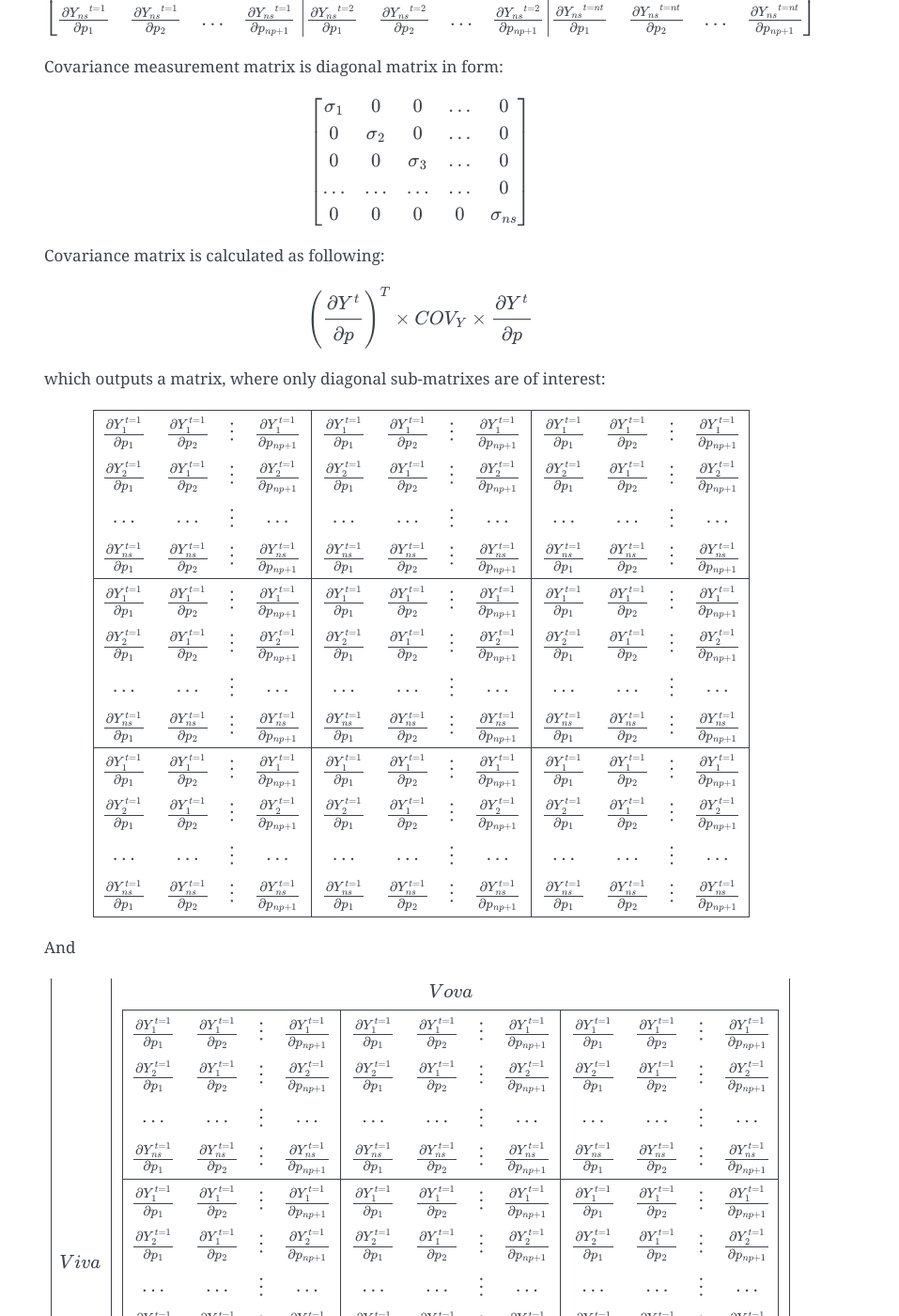
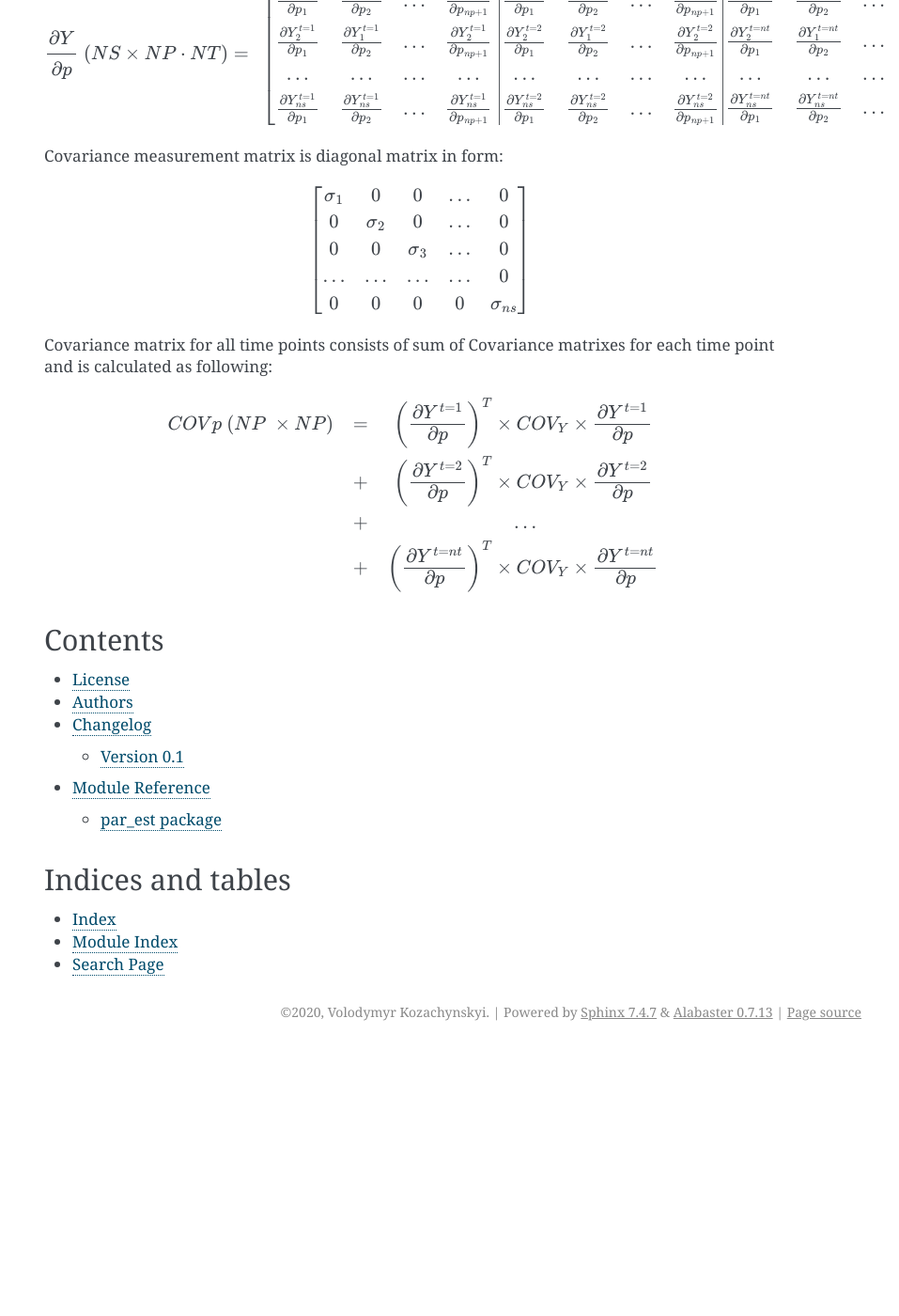
Before and after one commit to kozachynskyi/mopeds, a Sphinx documentation site: the page built from docs/index.rst, in a window 1280 px wide and 1400 px high, scrolled down 752 px. Shown: the whole window at 94% size, without its empty margins (323-1280 px from the left). Built offline with Sphinx 7.4.7, drawn with Linux system fonts in a browser that asks for light colours; after the commit the page ends 1868 px from its top, so only the background shows below that; some of the changed text lies outside the part shown.

Commit message:
WIP: Added info on covariance calculation

```diff
--- a/docs/index.rst
+++ b/docs/index.rst
@@ -30,26 +30,31 @@ Jacobian Matrix from Simulator is provided in a given form (first parameter is t
 
 .. math::
 
-        \begin{bmatrix}
-        \begin{matrix}
-            \frac{\partial{Y_1}^{t=1}}{\partial{p_1}}  & \frac{\partial{Y_1}^{t=1}}{\partial{p_2}}  & ... & \frac{\partial{Y_1}^{t=1}}{\partial{p_{np+1}}}  \\
-            \frac{\partial{Y_2}^{t=1}}{\partial{p_1}}  &  \frac{\partial{Y_1}^{t=1}}{\partial{p_2}} & ...  & \frac{\partial{Y_2}^{t=1}}{\partial{p_{np+1}}}  \\
-            ...  & ... & ... & ...  \\
-            \frac{\partial{Y_{ns}}^{t=1}}{\partial{p_1}} & \frac{\partial{Y_{ns}}^{t=1}}{\partial{p_2}} & ... & \frac{\partial{Y_{ns}}^{t=1}}{\partial{p_{np+1}}}
-        \end{matrix}
-        \begin{vmatrix}
-            \frac{\partial{Y_1}^{t=2}}{\partial{p_1}}  & \frac{\partial{Y_1}^{t=2}}{\partial{p_2}}  & ... & \frac{\partial{Y_1}^{t=2}}{\partial{p_{np+1}}} \\
-            \frac{\partial{Y_2}^{t=2}}{\partial{p_1}}  &  \frac{\partial{Y_1}^{t=2}}{\partial{p_2}} & ...  & \frac{\partial{Y_2}^{t=2}}{\partial{p_{np+1}}} \\
-            ...  & ... & ... & ... \\
-            \frac{\partial{Y_{ns}}^{t=2}}{\partial{p_1}} & \frac{\partial{Y_{ns}}^{t=2}}{\partial{p_2}} & ... & \frac{\partial{Y_{ns}}^{t=2}}{\partial{p_{np+1}}}
-        \end{vmatrix}
-        \begin{matrix}
-            \frac{\partial{Y_1}^{t=nt}}{\partial{p_1}}  & \frac{\partial{Y_1}^{t=nt}}{\partial{p_2}}  & ... & \frac{\partial{Y_1}^{t=nt}}{\partial{p_{np+1}}} \\
-            \frac{\partial{Y_2}^{t=nt}}{\partial{p_1}}  &  \frac{\partial{Y_1}^{t=nt}}{\partial{p_2}} & ...  & \frac{\partial{Y_2}^{t=nt}}{\partial{p_{np+1}}} \\
-            ...  & ... & ... & ... \\
-            \frac{\partial{Y_{ns}}^{t=nt}}{\partial{p_1}} & \frac{\partial{Y_{ns}}^{t=nt}}{\partial{p_2}} & ... & \frac{\partial{Y_{ns}}^{t=nt}}{\partial{p_{np+1}}}
-        \end{matrix}
-        \end{bmatrix}
+
+    \begin{gather*}
+    \cfrac{\partial Y}{\partial p} \ ( NS\times NP\cdot NT) =\begin{bmatrix}
+    \cfrac{\partial Y^{t=1}}{\partial p} & \cfrac{\partial Y^{t=2}}{\partial p} & \cdots  & \cfrac{\partial Y^{t=nt}}{\partial p}
+    \end{bmatrix} ,\ where\ \ \cfrac{\partial Y^{t}}{\partial p} \ ( NS\times NP)\\
+    \\
+    \cfrac{\partial Y}{\partial p} \ ( NS\times NP\cdot NT) =\ \begin{bmatrix}
+    \begin{matrix}
+    \frac{\partial Y_{1}^{t=1}}{\partial p_{1}} & \frac{\partial Y_{1}^{t=1}}{\partial p_{2}} & ... & \frac{\partial Y_{1}^{t=1}}{\partial p_{np+1}}\\
+    \frac{\partial Y_{2}^{t=1}}{\partial p_{1}} & \frac{\partial Y_{1}^{t=1}}{\partial p_{2}} & ... & \frac{\partial Y_{2}^{t=1}}{\partial p_{np+1}}\\
+    ... & ... & ... & ...\\
+    \frac{\partial Y_{ns}^{t=1}}{\partial p_{1}} & \frac{\partial Y_{ns}^{t=1}}{\partial p_{2}} & ... & \frac{\partial Y_{ns}^{t=1}}{\partial p_{np+1}}
+    \end{matrix}\begin{vmatrix}
+    \frac{\partial Y_{1}^{t=2}}{\partial p_{1}} & \frac{\partial Y_{1}^{t=2}}{\partial p_{2}} & ... & \frac{\partial Y_{1}^{t=2}}{\partial p_{np+1}}\\
+    \frac{\partial Y_{2}^{t=2}}{\partial p_{1}} & \frac{\partial Y_{1}^{t=2}}{\partial p_{2}} & ... & \frac{\partial Y_{2}^{t=2}}{\partial p_{np+1}}\\
+    ... & ... & ... & ...\\
+    \frac{\partial Y_{ns}^{t=2}}{\partial p_{1}} & \frac{\partial Y_{ns}^{t=2}}{\partial p_{2}} & ... & \frac{\partial Y_{ns}^{t=2}}{\partial p_{np+1}}
+    \end{vmatrix}\begin{matrix}
+    \frac{\partial Y_{1}^{t=nt}}{\partial p_{1}} & \frac{\partial Y_{1}^{t=nt}}{\partial p_{2}} & ... & \frac{\partial Y_{1}^{t=nt}}{\partial p_{np+1}}\\
+    \frac{\partial Y_{2}^{t=nt}}{\partial p_{1}} & \frac{\partial Y_{1}^{t=nt}}{\partial p_{2}} & ... & \frac{\partial Y_{2}^{t=nt}}{\partial p_{np+1}}\\
+    ... & ... & ... & ...\\
+    \frac{\partial Y_{ns}^{t=nt}}{\partial p_{1}} & \frac{\partial Y_{ns}^{t=nt}}{\partial p_{2}} & ... & \frac{\partial Y_{ns}^{t=nt}}{\partial p_{np+1}}
+    \end{matrix}
+    \end{bmatrix}
+    \end{gather*}
 
 
 Covariance measurement matrix is diagonal matrix in form:
@@ -64,44 +69,23 @@ Covariance measurement matrix is diagonal matrix in form:
             0 & 0 & 0 & 0 & \sigma_{ns}
         \end{bmatrix}
 
-Covariance matrix is calculated as following:
+Covariance matrix for all time points consists of sum of Covariance matrixes for each time point and is calculated as following:
 
 .. math::
 
-    \left(\cfrac{\partial{Y}^{t}}{\partial{p}}\right)^T \times COV_Y \times \cfrac{\partial{Y}^{t}}{\partial{p}}
-
-which outputs a matrix, where only diagonal sub-matrixes are of interest:
-
-.. math::
+    \begin{equation*}
+    \begin{matrix}
+    COVp\ ( NP\ \times NP) & = & \left(\cfrac{\partial Y^{t=1}}{\partial p}\right)^{T} \times COV_{Y} \times \cfrac{\partial Y^{t=1}}{\partial p} \ \\
+     & + & \left(\cfrac{\partial Y^{t=2}}{\partial p}\right)^{T} \times COV_{Y} \times \cfrac{\partial Y^{t=2}}{\partial p} \ \\
+     & + & \dotsc \\
+     & + & \left(\cfrac{\partial Y^{t=nt}}{\partial p}\right)^{T} \times COV_{Y} \times \cfrac{\partial Y^{t=nt}}{\partial p} \
+    \end{matrix} \ \
+    \end{equation*}
 
 
 
-    \begin{equation*}
-    \begin{array}{|c c c c|c c c c|c c c c|}
-    \hline
-    \frac{\partial Y_{1}^{t=1}}{\partial p_{1}} & \frac{\partial Y_{1}^{t=1}}{\partial p_{2}} & \vdots  & \frac{\partial Y_{1}^{t=1}}{\partial p_{np+1}} & \frac{\partial Y_{1}^{t=1}}{\partial p_{1}} & \frac{\partial Y_{1}^{t=1}}{\partial p_{2}} & \vdots  & \frac{\partial Y_{1}^{t=1}}{\partial p_{np+1}} & \frac{\partial Y_{1}^{t=1}}{\partial p_{1}} & \frac{\partial Y_{1}^{t=1}}{\partial p_{2}} & \vdots  & \frac{\partial Y_{1}^{t=1}}{\partial p_{np+1}}\\
-    \frac{\partial Y_{2}^{t=1}}{\partial p_{1}} & \frac{\partial Y_{1}^{t=1}}{\partial p_{2}} & \vdots  & \frac{\partial Y_{2}^{t=1}}{\partial p_{np+1}} & \frac{\partial Y_{2}^{t=1}}{\partial p_{1}} & \frac{\partial Y_{1}^{t=1}}{\partial p_{2}} & \vdots  & \frac{\partial Y_{2}^{t=1}}{\partial p_{np+1}} & \frac{\partial Y_{2}^{t=1}}{\partial p_{1}} & \frac{\partial Y_{1}^{t=1}}{\partial p_{2}} & \vdots  & \frac{\partial Y_{2}^{t=1}}{\partial p_{np+1}}\\
-    \cdots  & \cdots  & \vdots  & \cdots  & \cdots  & \cdots  & \vdots  & \cdots  & \cdots  & \cdots  & \vdots  & \cdots \\
-    \frac{\partial Y_{ns}^{t=1}}{\partial p_{1}} & \frac{\partial Y_{ns}^{t=1}}{\partial p_{2}} & \vdots  & \frac{\partial Y_{ns}^{t=1}}{\partial p_{np+1}} & \frac{\partial Y_{ns}^{t=1}}{\partial p_{1}} & \frac{\partial Y_{ns}^{t=1}}{\partial p_{2}} & \vdots  & \frac{\partial Y_{ns}^{t=1}}{\partial p_{np+1}} & \frac{\partial Y_{ns}^{t=1}}{\partial p_{1}} & \frac{\partial Y_{ns}^{t=1}}{\partial p_{2}} & \vdots  & \frac{\partial Y_{ns}^{t=1}}{\partial p_{np+1}}\\
-    \hline
-    \frac{\partial Y_{1}^{t=1}}{\partial p_{1}} & \frac{\partial Y_{1}^{t=1}}{\partial p_{2}} & \vdots  & \frac{\partial Y_{1}^{t=1}}{\partial p_{np+1}} & \frac{\partial Y_{1}^{t=1}}{\partial p_{1}} & \frac{\partial Y_{1}^{t=1}}{\partial p_{2}} & \vdots  & \frac{\partial Y_{1}^{t=1}}{\partial p_{np+1}} & \frac{\partial Y_{1}^{t=1}}{\partial p_{1}} & \frac{\partial Y_{1}^{t=1}}{\partial p_{2}} & \vdots  & \frac{\partial Y_{1}^{t=1}}{\partial p_{np+1}}\\
-    \frac{\partial Y_{2}^{t=1}}{\partial p_{1}} & \frac{\partial Y_{1}^{t=1}}{\partial p_{2}} & \vdots  & \frac{\partial Y_{2}^{t=1}}{\partial p_{np+1}} & \frac{\partial Y_{2}^{t=1}}{\partial p_{1}} & \frac{\partial Y_{1}^{t=1}}{\partial p_{2}} & \vdots  & \frac{\partial Y_{2}^{t=1}}{\partial p_{np+1}} & \frac{\partial Y_{2}^{t=1}}{\partial p_{1}} & \frac{\partial Y_{1}^{t=1}}{\partial p_{2}} & \vdots  & \frac{\partial Y_{2}^{t=1}}{\partial p_{np+1}}\\
-    \cdots  & \cdots  & \vdots  & \cdots  & \cdots  & \cdots  & \vdots  & \cdots  & \cdots  & \cdots  & \vdots  & \cdots \\
-    \frac{\partial Y_{ns}^{t=1}}{\partial p_{1}} & \frac{\partial Y_{ns}^{t=1}}{\partial p_{2}} & \vdots  & \frac{\partial Y_{ns}^{t=1}}{\partial p_{np+1}} & \frac{\partial Y_{ns}^{t=1}}{\partial p_{1}} & \frac{\partial Y_{ns}^{t=1}}{\partial p_{2}} & \vdots  & \frac{\partial Y_{ns}^{t=1}}{\partial p_{np+1}} & \frac{\partial Y_{ns}^{t=1}}{\partial p_{1}} & \frac{\partial Y_{ns}^{t=1}}{\partial p_{2}} & \vdots  & \frac{\partial Y_{ns}^{t=1}}{\partial p_{np+1}}\\
-    \hline
-    \frac{\partial Y_{1}^{t=1}}{\partial p_{1}} & \frac{\partial Y_{1}^{t=1}}{\partial p_{2}} & \vdots  & \frac{\partial Y_{1}^{t=1}}{\partial p_{np+1}} & \frac{\partial Y_{1}^{t=1}}{\partial p_{1}} & \frac{\partial Y_{1}^{t=1}}{\partial p_{2}} & \vdots  & \frac{\partial Y_{1}^{t=1}}{\partial p_{np+1}} & \frac{\partial Y_{1}^{t=1}}{\partial p_{1}} & \frac{\partial Y_{1}^{t=1}}{\partial p_{2}} & \vdots  & \frac{\partial Y_{1}^{t=1}}{\partial p_{np+1}}\\
-    \frac{\partial Y_{2}^{t=1}}{\partial p_{1}} & \frac{\partial Y_{1}^{t=1}}{\partial p_{2}} & \vdots  & \frac{\partial Y_{2}^{t=1}}{\partial p_{np+1}} & \frac{\partial Y_{2}^{t=1}}{\partial p_{1}} & \frac{\partial Y_{1}^{t=1}}{\partial p_{2}} & \vdots  & \frac{\partial Y_{2}^{t=1}}{\partial p_{np+1}} & \frac{\partial Y_{2}^{t=1}}{\partial p_{1}} & \frac{\partial Y_{1}^{t=1}}{\partial p_{2}} & \vdots  & \frac{\partial Y_{2}^{t=1}}{\partial p_{np+1}}\\
-    \cdots  & \cdots  & \vdots  & \cdots  & \cdots  & \cdots  & \vdots  & \cdots  & \cdots  & \cdots  & \vdots  & \cdots \\
-    \frac{\partial Y_{ns}^{t=1}}{\partial p_{1}} & \frac{\partial Y_{ns}^{t=1}}{\partial p_{2}} & \vdots  & \frac{\partial Y_{ns}^{t=1}}{\partial p_{np+1}} & \frac{\partial Y_{ns}^{t=1}}{\partial p_{1}} & \frac{\partial Y_{ns}^{t=1}}{\partial p_{2}} & \vdots  & \frac{\partial Y_{ns}^{t=1}}{\partial p_{np+1}} & \frac{\partial Y_{ns}^{t=1}}{\partial p_{1}} & \frac{\partial Y_{ns}^{t=1}}{\partial p_{2}} & \vdots  & \frac{\partial Y_{ns}^{t=1}}{\partial p_{np+1}}\\
-    \hline
-    \end{array}
-    \end{equation*}
 
-And
-
-.. math::
-
-
+..
     \begin{gather*}
     \begin{array}{|c|c|}
     & Vova \\
```
